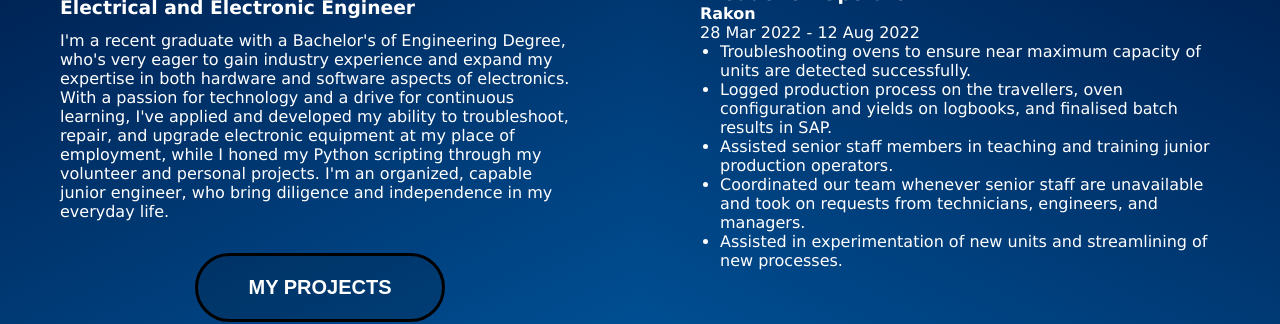
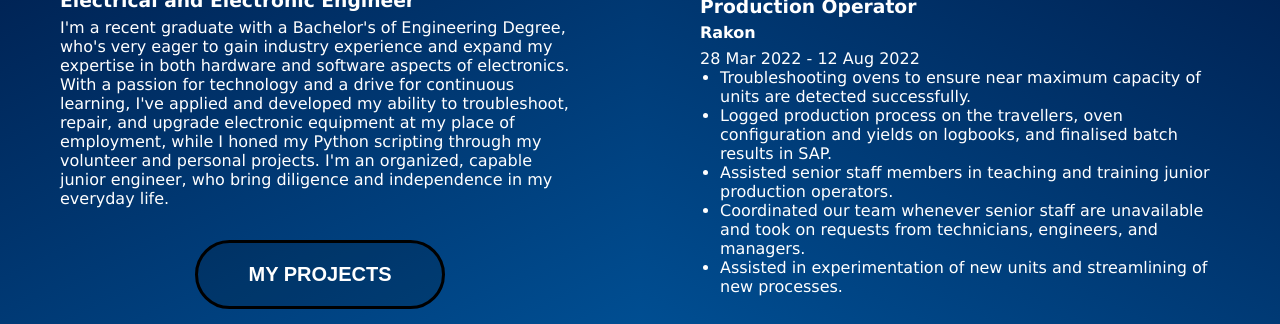
Before and after one commit to JoshPatlingrao/JoshPatlingrao.github.io, a plain HTML site: page index.html in a window 1280 px wide. Shown: the part 476-800 px from the top of the page. Drawn offline with Linux system fonts and the light colour scheme.

Commit message:
Update CSS
- Added spacing between texts

```diff
--- a/style.css
+++ b/style.css
@@ -127,7 +127,12 @@ ul {
     padding-top: 5%;
 }
 
+#employment p,
+#projects p {
+    padding-top: 1%;
+}
+
 .intro h3,
 .intro p {
-    padding-top: 2%;
+    padding-top: 1%;
 }
```
